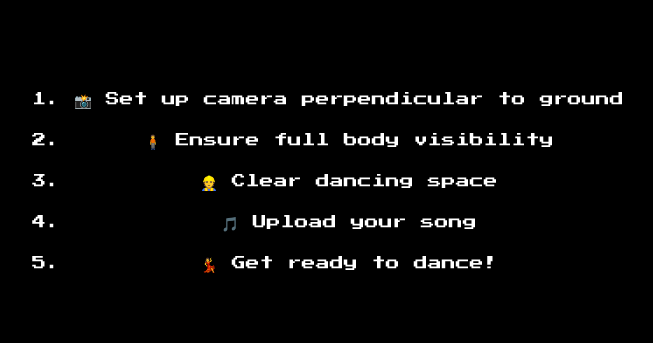
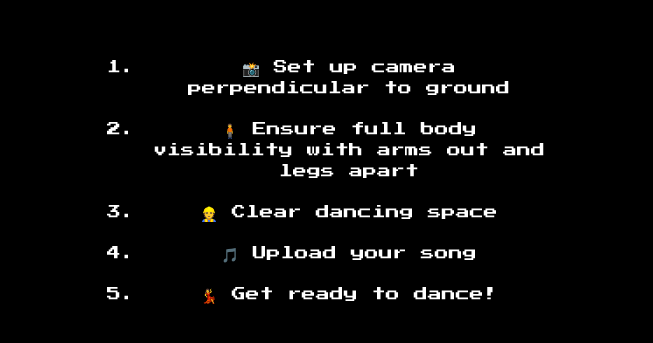
Before and after one commit to FWJK35/dancehit, a React (Vite) app: page /instructions in a window 1280 px wide. Shown: the part 139-482 px from the top of the page, without its empty margins (291-944 px from the left). Built offline with nearby package versions, Linux system fonts and the light colour scheme; no server answers.

Commit message:
Fixed the instructions

```diff
--- a/client/src/components/pages/Home.css
+++ b/client/src/components/pages/Home.css
@@ -172,6 +172,7 @@ h1 {
   pointer-events: none;
 }
 
-li {
-  font-size: 240px; /* Adjust the size as needed */
+.instructions-content {
+  max-width: 400px;
+  font-size: 200px;
 }
--- a/client/src/components/pages/NotFound.jsx
+++ b/client/src/components/pages/NotFound.jsx
@@ -8,7 +8,8 @@ const NotFound = () => {
         <div class="instructions-content">
             <ol>
                 <li><span role="img">📸</span> Set up camera perpendicular to ground</li>
-                <li><span role="img">🧍</span> Ensure full body visibility</li>
+                <li><span role="img">🧍</span> Ensure full body visibility
+                with arms out and legs apart</li>
                 <li><span role="img">👷</span> Clear dancing space</li>
                 <li><span role="img">🎵</span> Upload your song</li>
                 <li><span role="img">💃</span> Get ready to dance!</li>
```
